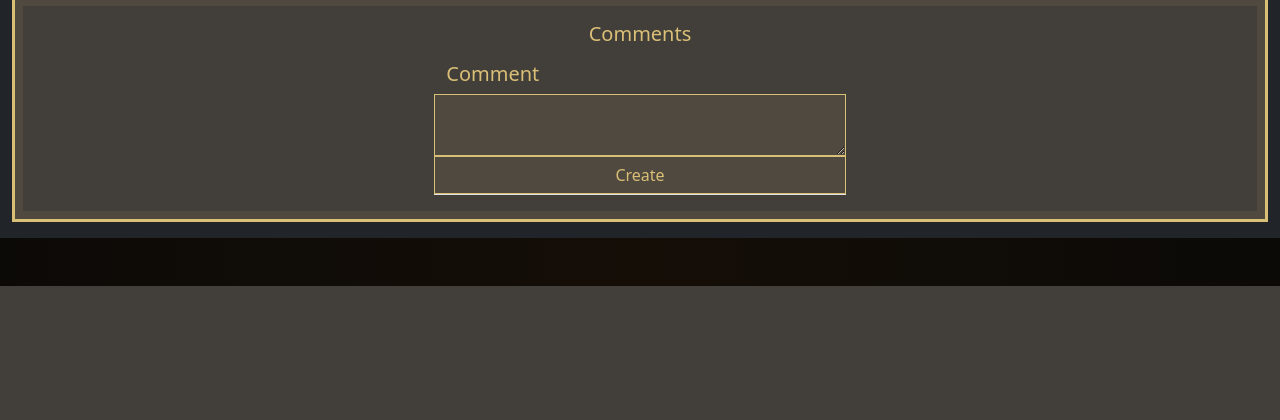
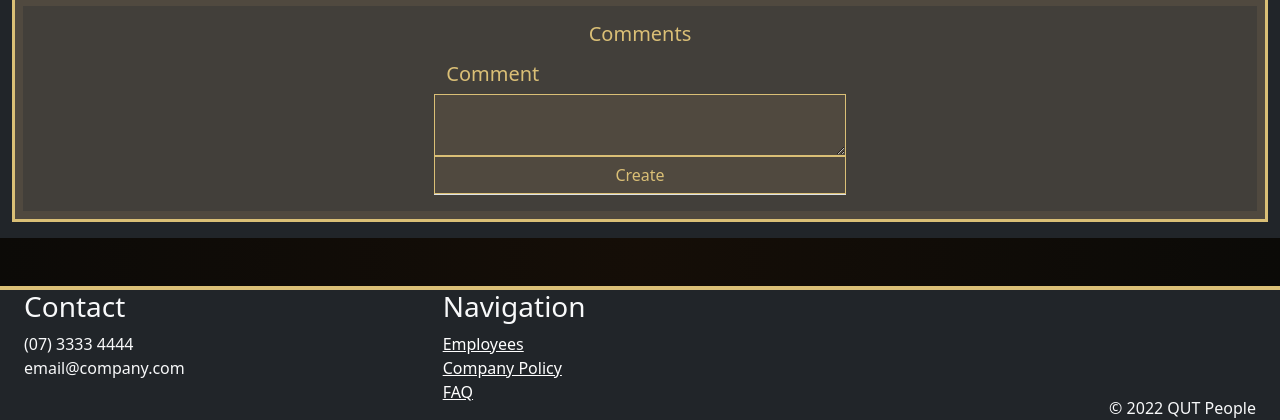
Before and after one commit to aidanlockwood20/IAB207-Assessment-3, a Flask app: page /events/1 in a window 1280 px wide. Shown: the part 599-1019 px from the top of the page. Before the commit the page ends 885 px from the top, so only its background shows below. Run offline with Flask 2, Linux system fonts and the light colour scheme; data that the repository does not hold is empty; some libraries are stand-ins or nearby versions.

Commit message:
Landing-Page Updates
Making landing page, added footer.

```diff
--- a/backyardCinemas/static/css/global.css
+++ b/backyardCinemas/static/css/global.css
@@ -151,3 +151,8 @@ footer a {
     cursor: pointer;
     pointer-events: none;
 }
+
+.footer2 {
+    position: sticky;
+
+}
--- a/backyardCinemas/templates/base.html
+++ b/backyardCinemas/templates/base.html
@@ -15,7 +15,7 @@
 
 </head>
 
-<body>
+<body class="d-flex flex-column">
     <header>
         <nav class="navbar navbar-expand-md bg-dark navbar-dark">
             <div class="container-xxl d-flex">
@@ -58,7 +58,8 @@
                     {% endif %}
 
                     <form class="d-flex" action="{{ url_for('main.search')}}">
-                        <input class="form-control me-2" name="search" type="search" placeholder="Search" aria-label="Search">
+                        <input class="form-control me-2" name="search" type="search" placeholder="Search"
+                            aria-label="Search">
                         <button class="btn bg-light4" type="submit">Search</button>
                     </form>
 
@@ -74,8 +75,34 @@
     </main>
 
     <footer>
-        {% block footer %}
-        {% endblock %}
+        <footer class="container-fluid text-light bg-dark" id="footer1">
+            <div class="container-xxl">
+                <div class="row">
+                    <div class="col-4">
+                        <h3>Contact</h3>
+                        <ul class="list-unstyled">
+                            <li>(07) 3333 4444</li>
+                            <li>email@company.com</li>
+                        </ul>
+
+                    </div>
+                    <div class="col-2">
+                        <h3>Navigation</h3>
+
+                        <ul class="list-unstyled">
+                            <li><a href="#">Employees</a></li>
+                            <li><a href="#">Company Policy</a></li>
+                            <li><a href="#">FAQ</a></li>
+                        </ul>
+                    </div>
+                    <div class="col-6 d-flex justify-content-end align-items-end">&copy; 2022 QUT People</div>
+                </div>
+            </div>
+        </footer>
+        <!-- Boostrap Javascript -->
+        <script src="https://cdn.jsdelivr.net/npm/bootstrap@5.1.3/dist/js/bootstrap.bundle.min.js"
+            integrity="sha384-ka7Sk0Gln4gmtz2MlQnikT1wXgYsOg+OMhuP+IlRH9sENBO0LRn5q+8nbTov4+1p"
+            crossorigin="anonymous"></script>
     </footer>
 </body>
 
```
Also changed, not shown: backyardCinemas/landing_page_views.py (+5 -6 lines), backyardCinemas/templates/index.html (+42 -6 lines), backyardCinemas/backyardCinemas.db.
